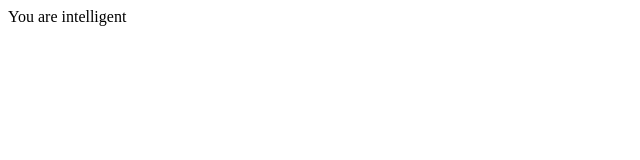
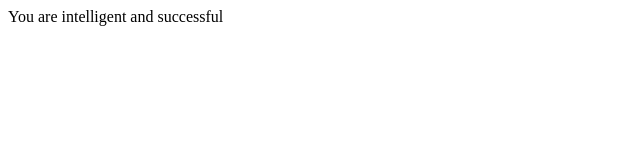
Before and after one commit to sweta2471/firstgitrepo, a plain HTML site: page index.html in a window 1280 px wide. Shown: the whole page, without its empty margins (0-640 px from the left). Drawn offline with Linux system fonts and the light colour scheme.

Commit message:
changing my file

```diff
--- a/index.html
+++ b/index.html
@@ -1,5 +1,5 @@
 <html>
 <body>
-<p> You are intelligent </p>
+<p> You are intelligent and successful </p>
 </body>
 </html>
```
